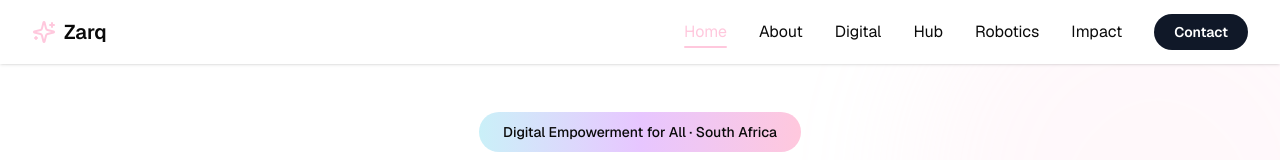
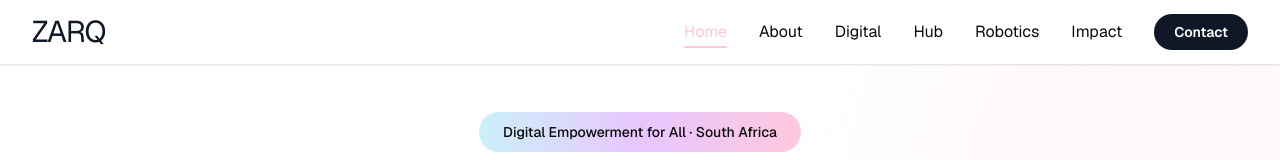
Before and after one commit to LesediSiyaya/Lesedinovatechhubwebsite, a React (Vite) app: page / in a window 1280 px wide. Shown: the top 160 px of the page. Built offline with nearby package versions, Linux system fonts and the light colour scheme.

Commit message:
Update Zarq wordmark in navigation and footer

```diff
--- a/src/app/components/Layout.tsx
+++ b/src/app/components/Layout.tsx
@@ -1,6 +1,6 @@
 import { useState, useEffect } from 'react';
 import { Outlet, Link, useLocation } from 'react-router';
-import { Sparkles, Menu, X, Instagram, ChevronUp, CalendarDays } from 'lucide-react';
+import { Menu, X, Instagram, ChevronUp, CalendarDays } from 'lucide-react';
 
 export default function Layout() {
   const [menuOpen, setMenuOpen] = useState(false);
@@ -83,8 +83,7 @@ export default function Layout() {
         <div className="max-w-7xl mx-auto px-4 sm:px-6 lg:px-8">
           <div className="flex justify-between items-center h-16">
             <Link to="/" className="flex items-center gap-2 hover:opacity-80 transition-opacity">
-              <Sparkles className="w-5 h-5 sm:w-6 sm:h-6 text-[#ffc8dd]" />
-              <span className="font-semibold text-lg sm:text-xl">Zarq</span>
+              <span className="font-brand text-2xl sm:text-3xl tracking-tight text-gray-900">ZARQ</span>
             </Link>
 
             {/* Desktop Menu */}
@@ -157,8 +156,7 @@ export default function Layout() {
           <div className="grid sm:grid-cols-2 md:grid-cols-3 gap-6 sm:gap-8 mb-6 sm:mb-8">
             <div>
               <div className="flex items-center gap-2 mb-4">
-                <Sparkles className="w-6 h-6 text-[#ffc8dd]" />
-                <span className="font-semibold text-lg">Zarq</span>
+                <span className="font-brand text-2xl tracking-tight text-white">ZARQ</span>
               </div>
               <p className="text-gray-400 text-sm">
                 Empowering rural youth through technology education and digital literacy.
```
